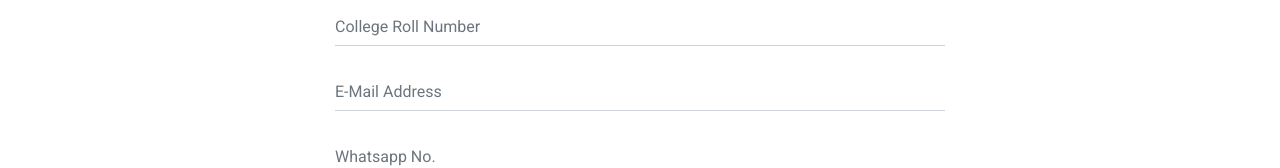
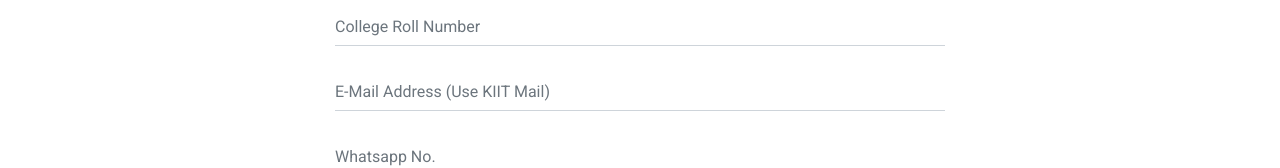
Before and after one commit to viswakash/elabsfrontend, a React (Create React App) app: page /register in a window 1280 px wide. Shown: the part 278-446 px from the top of the page. Built offline with nearby package versions, Linux system fonts and the light colour scheme; no server answers.

Commit message:
Use kiit email added

```diff
--- a/src/App.js
+++ b/src/App.js
@@ -21,8 +21,9 @@ class App extends Component {
               <Home/>
               <Courses/>
           </Route>
-          <Route path='/register' component={Register} />
-          {/* <Route path='/Contact' component={ContactUs} /> */}
+          <Route path='/register'>
+              <Register/>
+          </Route>
         </Switch>
         <Footer/>
       </div>
--- /dev/null
+++ b/src/components/Alert.js
@@ -0,0 +1 @@
+import React, { Component } from 'react';
--- a/src/components/Register.js
+++ b/src/components/Register.js
@@ -1,6 +1,5 @@
 import React, { Component } from 'react';
 import axios from 'axios';
-import { MDBContainer, MDBAlert } from 'mdbreact';
 
   export default class JoinUs extends Component {
 
@@ -119,7 +118,6 @@ import { MDBContainer, MDBAlert } from 'mdbreact';
 
     onSubmit(e) {
         e.preventDefault();
-        //  console.log(this.state);
         console.log(`Form submitted:`);
         console.log(`Name: ${this.state.name}`);
         console.log(`Roll Number: ${this.state.roll}`);
@@ -150,8 +148,10 @@ import { MDBContainer, MDBAlert } from 'mdbreact';
             }).then((response)=>{
             if (response.data.success){
                 alert("Your Form Has Been Successfully Submitted");
+                // this.props.onSubmit(response.data.success)
             }else {
                 alert("There was some issue in sending your form. Try Again later.");
+                // this.props.onSubmit(response.data.message)
             }
             })
 
@@ -194,7 +194,7 @@ import { MDBContainer, MDBAlert } from 'mdbreact';
                     <div className="form-group md-form">
                         <input
                                 type="email"
-                                placeholder="E-Mail Address"
+                                placeholder="E-Mail Address (Use KIIT Mail)"
                                 className="form-control"
                                 value={this.state.email}
                                 onChange={this.onChangeEmail}
```
